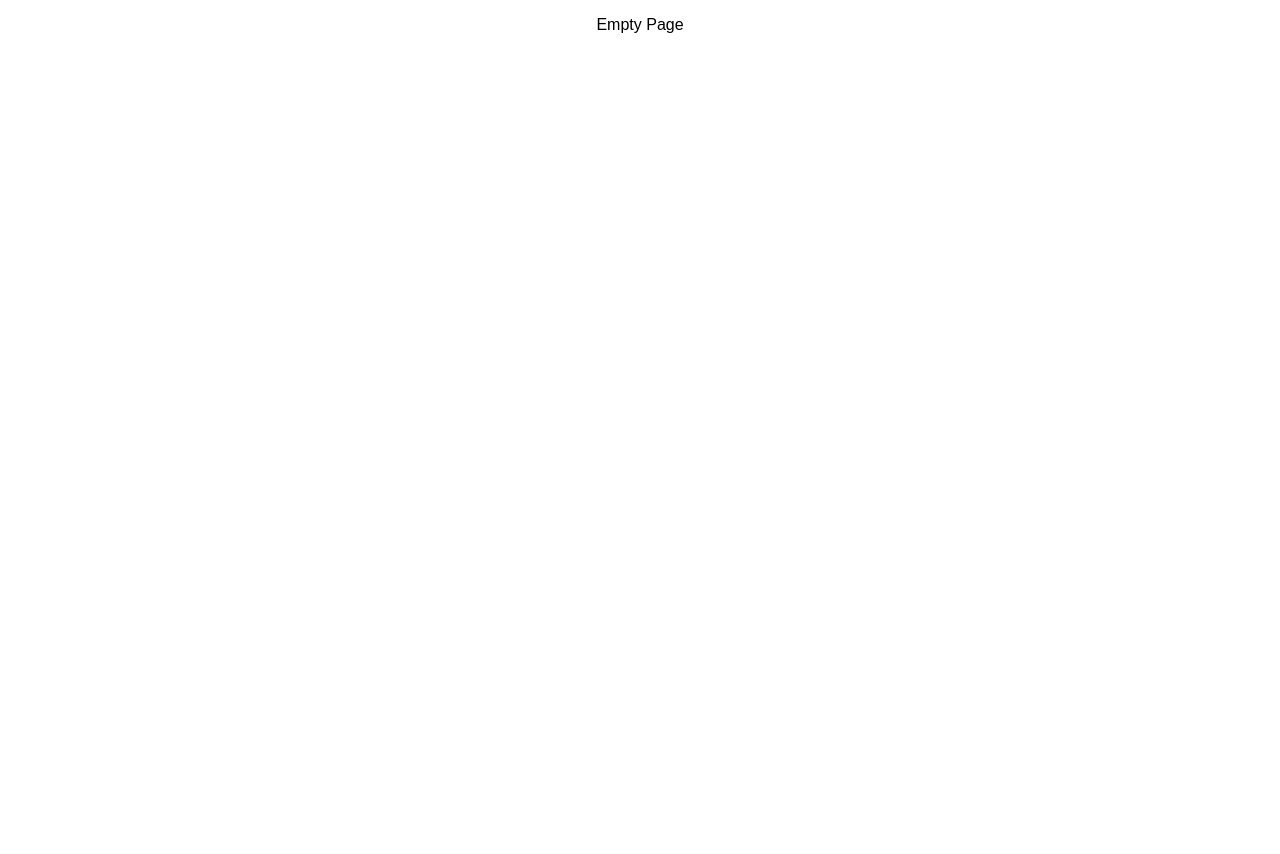
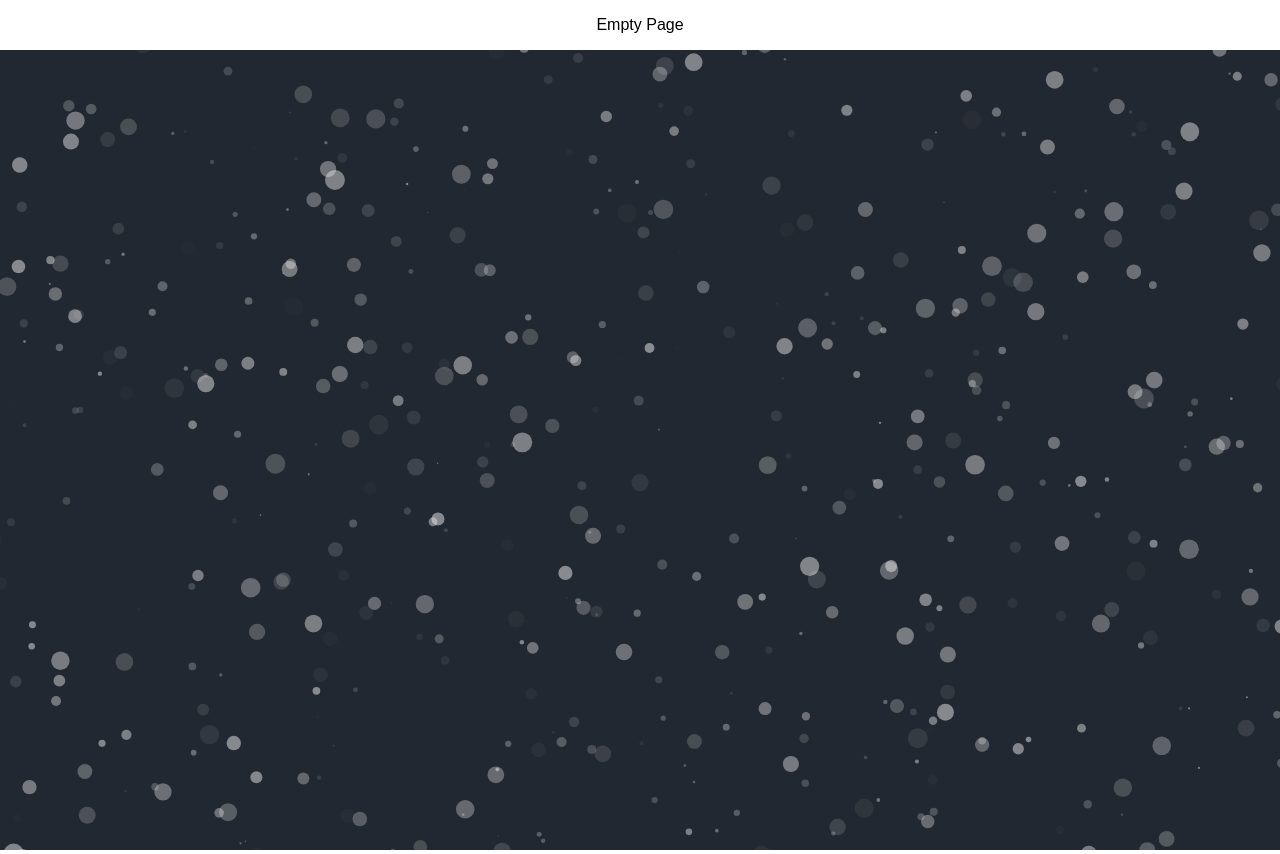
Before and after one commit to J-Byron/PersonalSite, a React app: page / in a window 1280 px wide. Before the commit the page ends 800 px from the top, so only its background shows below. Built offline with nearby package versions, Linux system fonts and the light colour scheme.

Commit message:
*Styling* Adds particleJS to index.html in public.

```diff
--- a/public/index.html
+++ b/public/index.html
@@ -10,6 +10,7 @@
     -->
     <link rel="manifest" href="%PUBLIC_URL%/manifest.json">
     <link rel="shortcut icon" href="%PUBLIC_URL%/favicon.ico">
+
     <!--
       Notice the use of %PUBLIC_URL% in the tags above.
       It will be replaced with the URL of the `public` folder during the build.
@@ -20,6 +21,14 @@
       Learn how to configure a non-root public URL by running `npm run build`.
     -->
     <title>React App</title>
+
+    <style>
+      #particles-js{
+        background-color: #222831;
+        height:100vh;
+      }
+    </style>
+
   </head>
   <body>
     <noscript>
@@ -36,5 +45,14 @@
       To begin the development, run `npm start` or `yarn start`.
       To create a production bundle, use `npm run build` or `yarn build`.
     -->
+    <div id="particles-js"></div>
+
+    <script src="https://cdn.jsdelivr.net/npm/particles.js@2.0.0/particles.min.js"></script>
+
+    <script>
+      particlesJS.load('particles-js','particlesjs-config.json',function(){
+        console.log(`Particles.JSON loaded`);
+      });
+    </script>
   </body>
 </html>
--- /dev/null
+++ b/public/particlesjs-config.json
@@ -0,0 +1,110 @@
+{
+  "particles": {
+    "number": {
+      "value": 400,
+      "density": {
+        "enable": true,
+        "value_area": 800
+      }
+    },
+    "color": {
+      "value": "#eee"
+    },
+    "shape": {
+      "type": "circle",
+      "stroke": {
+        "width": 0,
+        "color": "#000000"
+      },
+      "polygon": {
+        "nb_sides": 5
+      },
+      "image": {
+        "src": "img/github.svg",
+        "width": 100,
+        "height": 100
+      }
+    },
+    "opacity": {
+      "value": 0.5,
+      "random": true,
+      "anim": {
+        "enable": false,
+        "speed": 1,
+        "opacity_min": 0.1,
+        "sync": false
+      }
+    },
+    "size": {
+      "value": 10,
+      "random": true,
+      "anim": {
+        "enable": false,
+        "speed": 40,
+        "size_min": 0.1,
+        "sync": false
+      }
+    },
+    "line_linked": {
+      "enable": false,
+      "distance": 500,
+      "color": "#ffffff",
+      "opacity": 0.4,
+      "width": 2
+    },
+    "move": {
+      "enable": true,
+      "speed": 6,
+      "direction": "bottom",
+      "random": false,
+      "straight": false,
+      "out_mode": "out",
+      "bounce": false,
+      "attract": {
+        "enable": false,
+        "rotateX": 600,
+        "rotateY": 1200
+      }
+    }
+  },
+  "interactivity": {
+    "detect_on": "canvas",
+    "events": {
+      "onhover": {
+        "enable": false,
+        "mode": "bubble"
+      },
+      "onclick": {
+        "enable": false,
+        "mode": "repulse"
+      },
+      "resize": true
+    },
+    "modes": {
+      "grab": {
+        "distance": 400,
+        "line_linked": {
+          "opacity": 0.5
+        }
+      },
+      "bubble": {
+        "distance": 400,
+        "size": 4,
+        "duration": 0.3,
+        "opacity": 1,
+        "speed": 3
+      },
+      "repulse": {
+        "distance": 200,
+        "duration": 0.4
+      },
+      "push": {
+        "particles_nb": 4
+      },
+      "remove": {
+        "particles_nb": 2
+      }
+    }
+  },
+  "retina_detect": true
+}
```
Also changed, not shown: package.json (+8 -2 lines), 1 other file.
